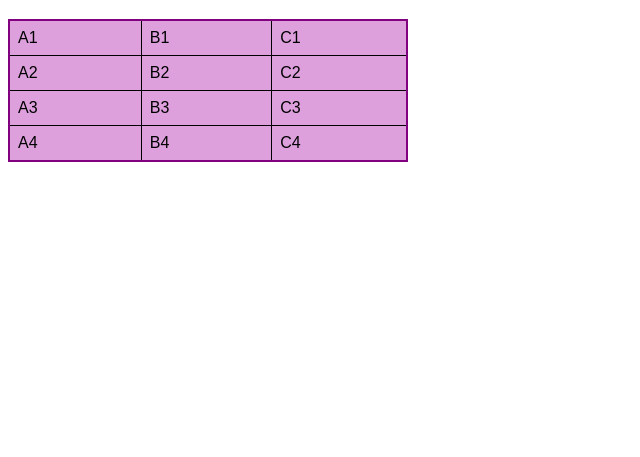
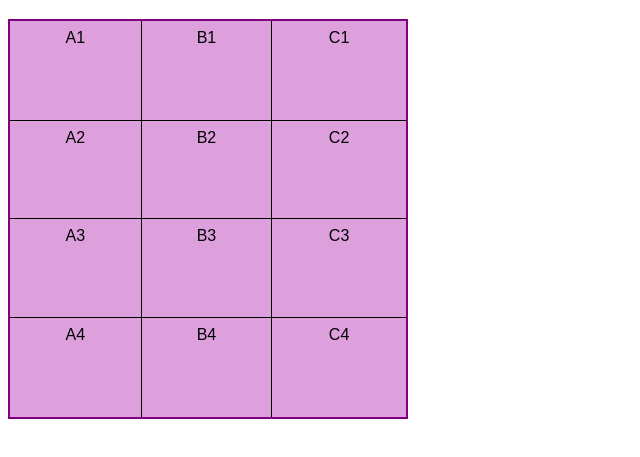
Before and after one commit to Giovana1403/html-css, a plain HTML site: page exercicios/ex023/tabela001.html in a window 1280 px wide. Shown: the part 61-518 px from the top of the page, without its empty margins (0-640 px from the left). Drawn offline with Linux system fonts and the light colour scheme.

Commit message:
atualizei os ex de tabela

```diff
--- a/exercicios/ex023/tabela001.html
+++ b/exercicios/ex023/tabela001.html
@@ -10,15 +10,21 @@
         }
         table{
             width: 400px;
+            height: 400px;
             border: 2px solid purple;
             border-collapse: collapse;
         }
         td{
             border: 1px solid black;
             padding: 8px;
+            text-align: center;
+            vertical-align: top;
         }
         tr{
             background-color: plum;
+        }
+        td:hover{
+            text-align: right;
         }
     </style>
 </head>
@@ -28,7 +34,7 @@
         <tr>
             <td>A1</td>
             <td>B1</td>
-            <td>C1</td>
+            <td class="numero">C1</td>
         </tr>
         <tr>
             <td>A2</td>
```
